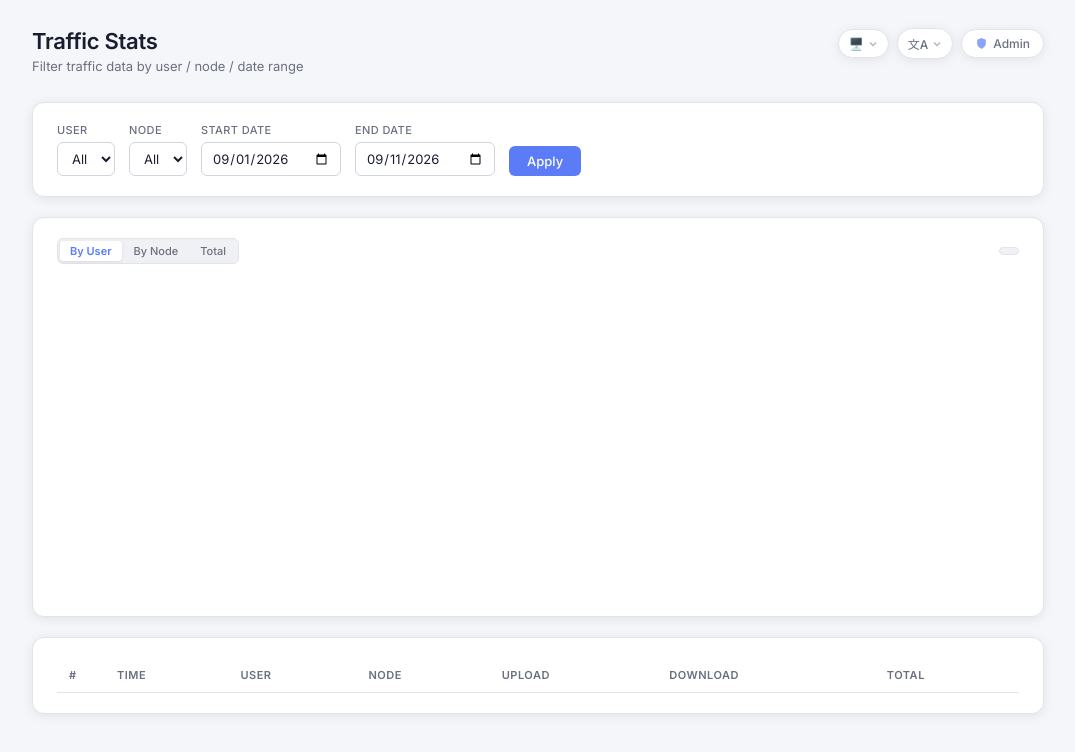
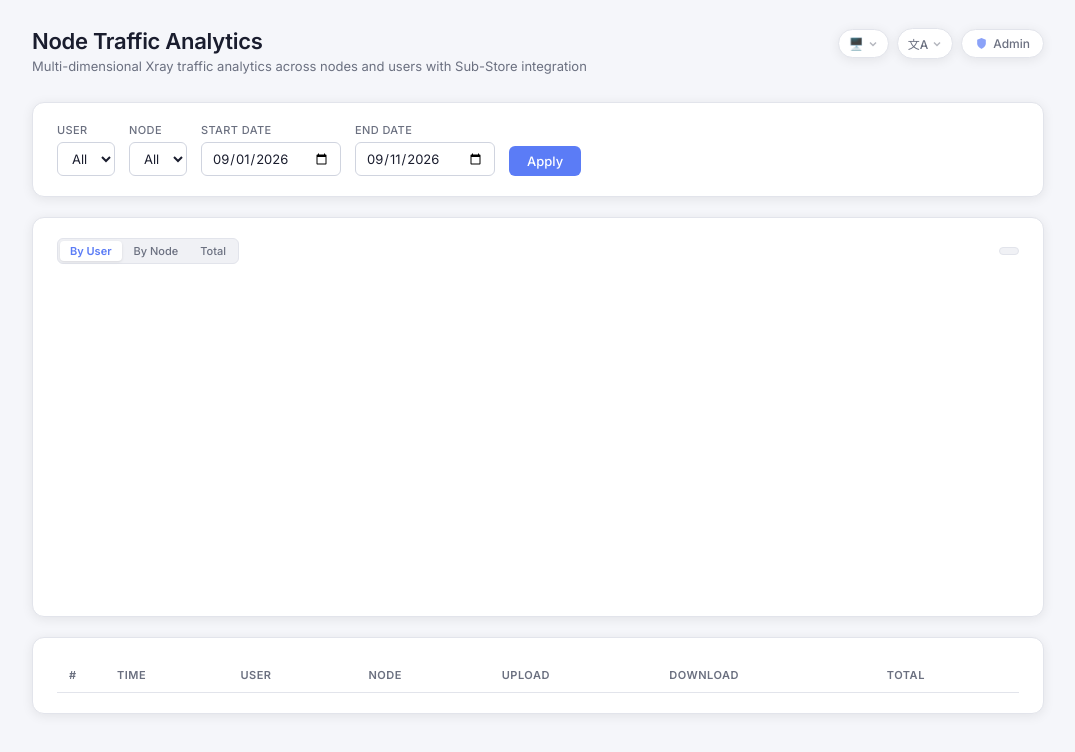
Before and after one commit to geekotaku/xflow, a website: page public/dashboard/index.html in a window 1280 px wide. Shown: the whole page, without its empty margins (102-1177 px from the left). Drawn offline with nearby package versions, Linux system fonts and the light colour scheme; no server answers.

Commit message:
refactor(dashboard): refine dashboard branding and subtitles

```diff
--- a/public/dashboard/app.js
+++ b/public/dashboard/app.js
@@ -1,8 +1,8 @@
 // ── i18n strings ────────────────────────────────────────────────
 const I18N = {
   zh: {
-    title:      '流量统计',
-    sub:        '按用户 / 节点 / 时间范围筛选自建节点的流量数据',
+    title:      '自建节点流量统计',
+    sub:        '汇总 Xray 节点与用户流量明细，提供多维数据分析并支持 Sub-Store 订阅同步',
     labelUser:  '用户',
     labelNode:  '节点',
     labelStart: '起始日期',
@@ -39,8 +39,8 @@ const I18N = {
     drilldownHint: '💡 点击柱状图下钻按小时查看',
   },
   en: {
-    title:      'Traffic Stats',
-    sub:        'Filter traffic data by user / node / date range',
+    title:      'Node Traffic Analytics',
+    sub:        'Multi-dimensional Xray traffic analytics across nodes and users with Sub-Store integration',
     labelUser:  'User',
     labelNode:  'Node',
     labelStart: 'Start Date',
--- a/public/dashboard/index.html
+++ b/public/dashboard/index.html
@@ -3,7 +3,7 @@
 <head>
 <meta charset="utf-8" />
 <meta name="viewport" content="width=device-width, initial-scale=1" />
-<title>xflow · Traffic Stats</title>
+<title>xflow · Node Traffic Analytics</title>
 <link rel="preconnect" href="https://fonts.googleapis.com" />
 <link href="https://fonts.googleapis.com/css2?family=Inter:wght@400;500;600&display=swap" rel="stylesheet" />
 <script src="https://cdn.jsdelivr.net/npm/chart.js@4/dist/chart.umd.min.js"></script>
@@ -657,8 +657,8 @@
   <!-- Header -->
   <div class="header">
     <div class="header-left">
-      <h1 id="titleText">Traffic Stats</h1>
-      <p class="sub" id="subText">Filter traffic data by user / node / date range</p>
+      <h1 id="titleText">Node Traffic Analytics</h1>
+      <p class="sub" id="subText">Multi-dimensional Xray traffic analytics across nodes and users with Sub-Store integration</p>
     </div>
 
     <div class="header-right">
```
Also changed, not shown: CHANGELOG.md.
